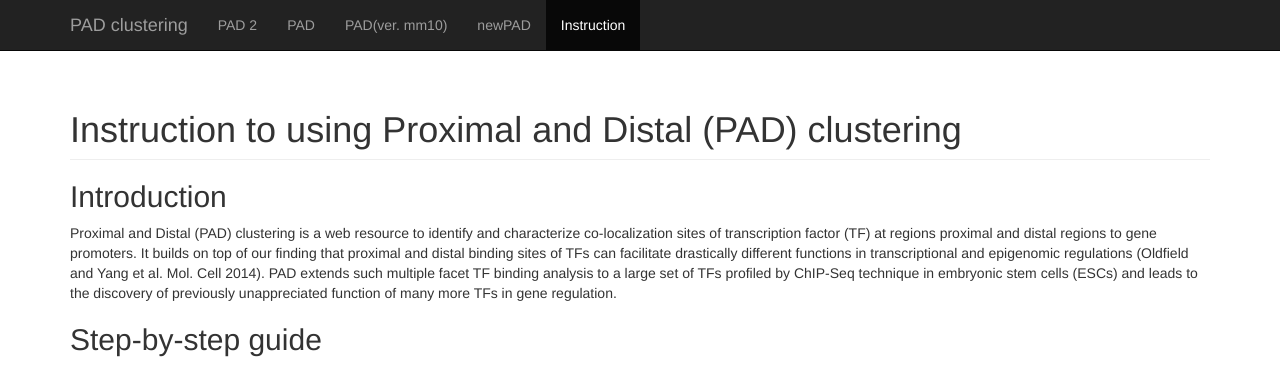
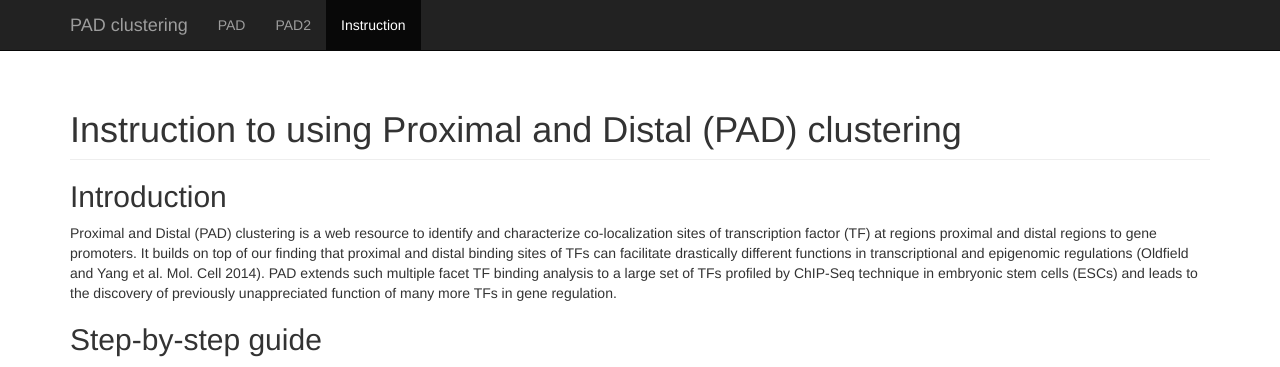
Before and after one commit to taiyunkim/PAD2, a Django app: page /PADv1/instruction/ in a window 1280 px wide. Shown: the top 367 px of the page. Run offline with Django 3.2, Linux system fonts and the light colour scheme; parts of the project's set-up code (start-up, migrations or seed data) failed here and were passed over; some libraries are stand-ins or nearby versions.

Commit message:
cleaned up unnecessary versions

```diff
--- a/src/stclass/views.py
+++ b/src/stclass/views.py
@@ -87,7 +87,7 @@ def rgClassifyForm(request):
         request.session['signal_database_id'] = signal_database_id
         # request.session['heatmap'] = cleaned_data.get('heatmap')
 
-        return redirect('/newStates/result')
+        return redirect('/result')
     return render(request, 'tfClassify.html', context)
 
 
@@ -148,7 +148,7 @@ def rgClassifyResult(request):
         request.session['signal_database_id'] = signal_database_id
         # request.session['heatmap'] = cleaned_data.get('heatmap')
 
-        return redirect('/newStates/result')
+        return redirect('/result')
 
 
 
--- a/src/templates/navbar.html
+++ b/src/templates/navbar.html
@@ -13,10 +13,8 @@
 
     <div id="navbar" class="navbar-collapse collapse">
         <ul class="nav navbar-nav">
-          <li {% if page and page == "PADv2" %} class="active"{% endif %}><a href="/">PAD 2</a></li>
           <li {% if page and page == "PADv1" %} class="active"{% endif %}><a href="/PADv1">PAD</a></li>
-          <li {% if page and page == "PADvMMTen" %} class="active"{% endif %}><a href="/PADmm10">PAD(ver. mm10)</a></li>
-          <li {% if page and page == "newPAD" %} class="active"{% endif %}><a href="/newStates">newPAD</a></li>
+          <li {% if page and page == "newPAD" %} class="active"{% endif %}><a href="/">PAD2</a></li>
           <li {% if page and page == "instruction" %} class="active"{% endif %}><a href="/PADv1/instruction">Instruction</a></li>
         </ul>
     </div>
--- a/src/tfpro/urls.py
+++ b/src/tfpro/urls.py
@@ -31,18 +31,20 @@ from stclass import views as stv
 urlpatterns = [
     path('admin/', admin.site.urls),
 
-    path('newStates/', stv.rgClassifyForm),
-    path('newStates/result/', stv.rgClassifyResult),
+    path('', stv.rgClassifyForm),
+    path('result/', stv.rgClassifyResult),
 
-    path('', rgv.rgClassifyForm),
-    path('result/', rgv.rgClassifyResult),
+# version that inlcude OSN
+#   path('', rgv.rgClassifyForm),
+#   path('result/', rgv.rgClassifyResult),
 
     path('PADv1/', tfv.tfClassifyForm),
     path('PADv1/instruction/', tfv.tfClassifyGuide),
     path('PADv1/result/', tfv.tfClassifyResult),
 
-    path('PADmm10/', rgmtv.rgClassifyForm),
-    path('PADmm10/result/', rgmtv.rgClassifyResult),
+# version that use mm10 Emission regions reported by other people
+#    path('PADmm10/', rgmtv.rgClassifyForm),
+#    path('PADmm10/result/', rgmtv.rgClassifyResult),
 
 ]
 
```
